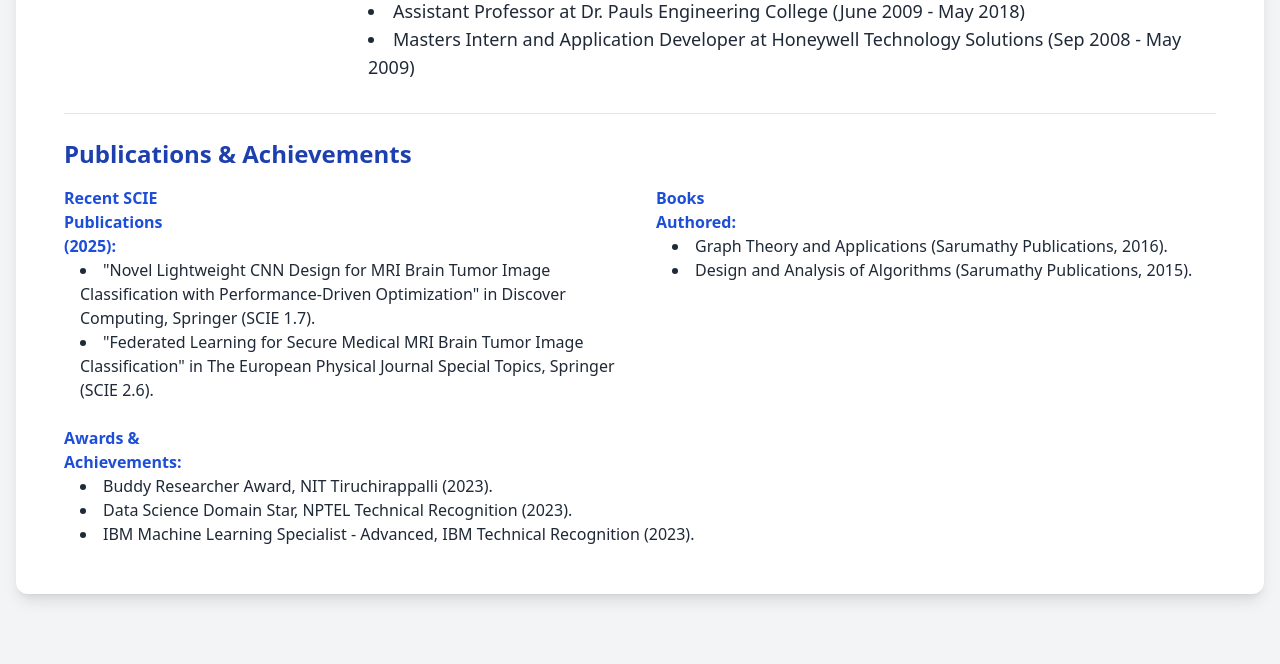
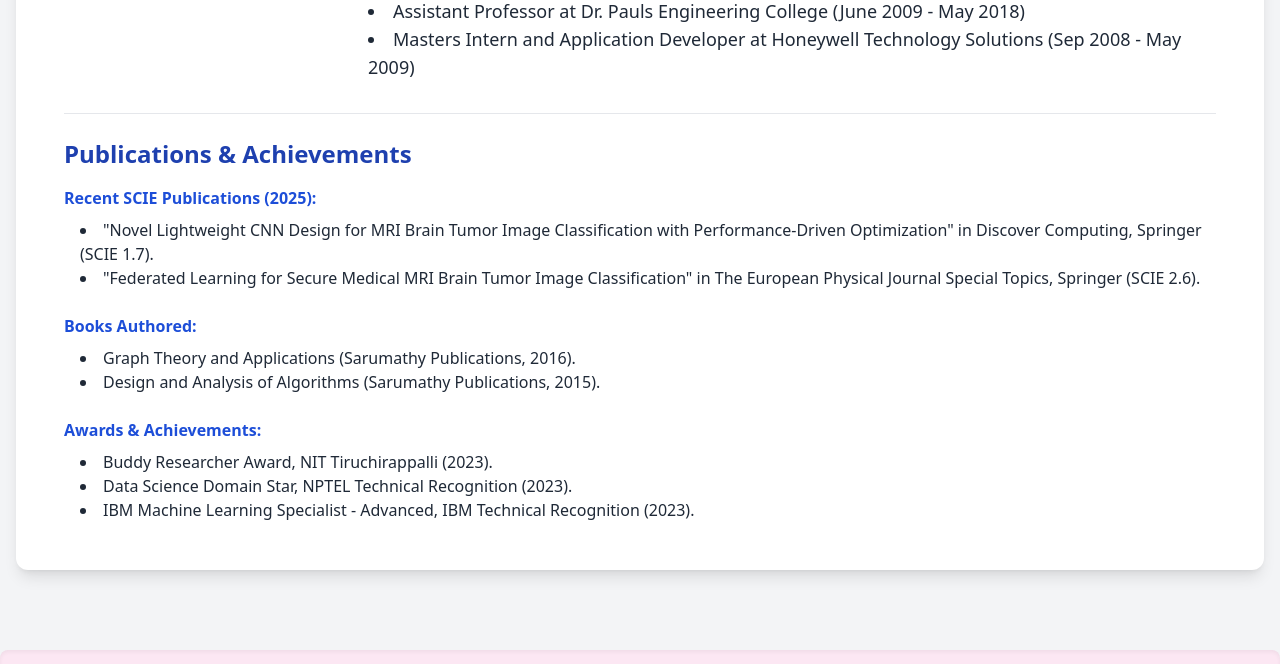
Before and after one commit to appasami/appasami.github.io, a plain HTML site: page index.html in a window 1280 px wide. Shown: the part 855-1519 px from the top of the page. Drawn offline with nearby package versions, Linux system fonts and the light colour scheme.

Commit message:
Update index.html

```diff
--- a/index.html
+++ b/index.html
@@ -83,23 +83,23 @@
 
                 <div class="mt-8 pt-6 border-t border-gray-200">
                     <h2 class="text-xl md:text-2xl font-bold text-blue-800 mb-4">Publications & Achievements</h2>
-                    <div class="grid grid-cols-1 md:grid-cols-2 gap-y-6 gap-x-8 text-base text-gray-700">
+                    <div class="grid grid-cols-1 gap-y-6 text-base text-gray-700">
                         <div class="flex flex-col">
-                            <strong class="w-32 text-blue-700 block">Recent SCIE Publications (2025):</strong>
+                            <strong class="w-full text-blue-700 block mb-2">Recent SCIE Publications (2025):</strong>
                             <ul class="list-disc list-inside ml-4 text-gray-800">
                                 <li>"Novel Lightweight CNN Design for MRI Brain Tumor Image Classification with Performance-Driven Optimization" in Discover Computing, Springer (SCIE 1.7).</li>
                                 <li>"Federated Learning for Secure Medical MRI Brain Tumor Image Classification" in The European Physical Journal Special Topics, Springer (SCIE 2.6).</li>
                             </ul>
                         </div>
                         <div class="flex flex-col">
-                            <strong class="w-32 text-blue-700 block">Books Authored:</strong>
+                            <strong class="w-full text-blue-700 block mb-2">Books Authored:</strong>
                             <ul class="list-disc list-inside ml-4 text-gray-800">
                                 <li>Graph Theory and Applications (Sarumathy Publications, 2016).</li>
                                 <li>Design and Analysis of Algorithms (Sarumathy Publications, 2015).</li>
                             </ul>
                         </div>
-                        <div class="flex flex-col col-span-1 md:col-span-2">
-                            <strong class="w-32 text-blue-700 block">Awards & Achievements:</strong>
+                        <div class="flex flex-col">
+                            <strong class="w-full text-blue-700 block mb-2">Awards & Achievements:</strong>
                             <ul class="list-disc list-inside ml-4 text-gray-800">
                                 <li>Buddy Researcher Award, NIT Tiruchirappalli (2023).</li>
                                 <li>Data Science Domain Star, NPTEL Technical Recognition (2023).</li>
```
